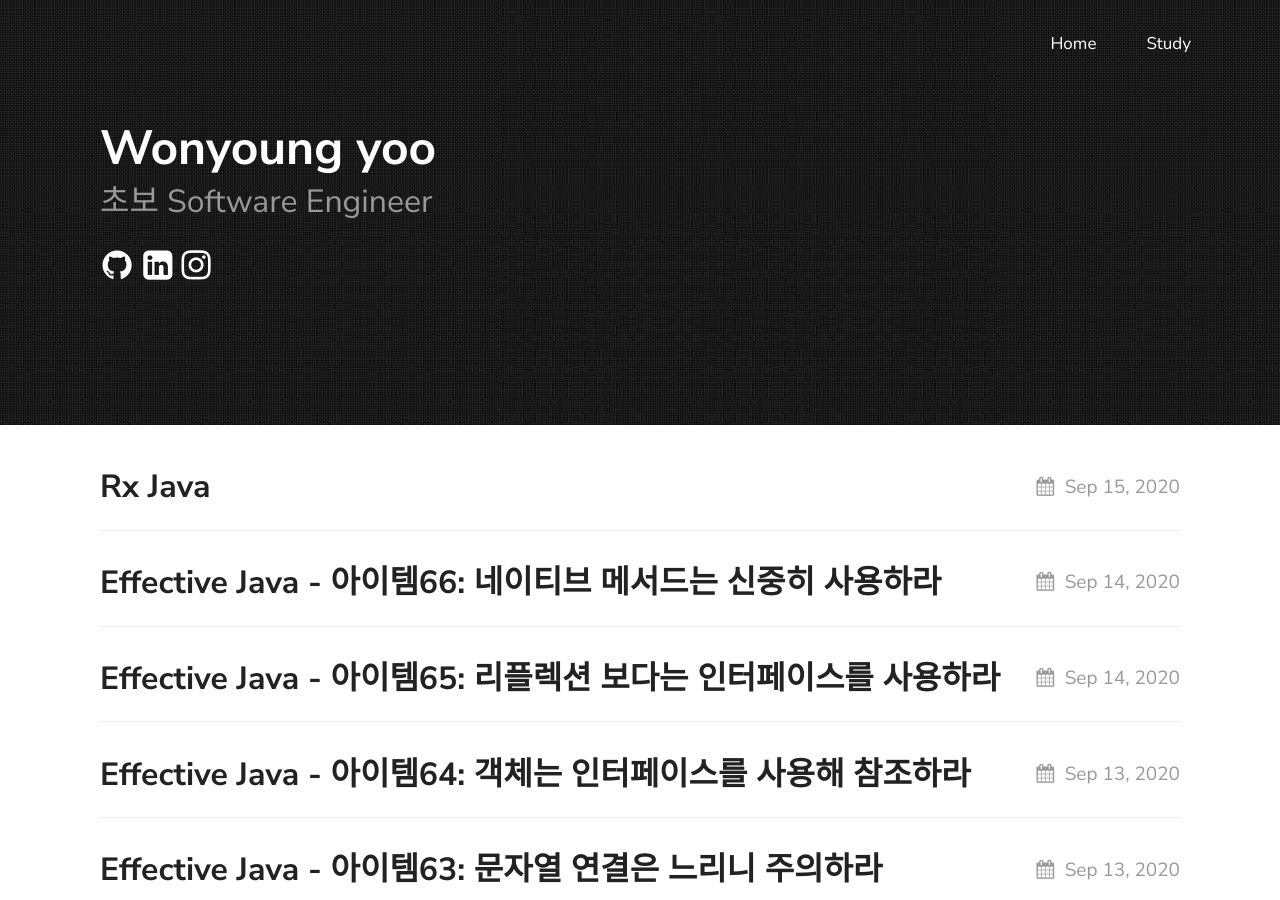
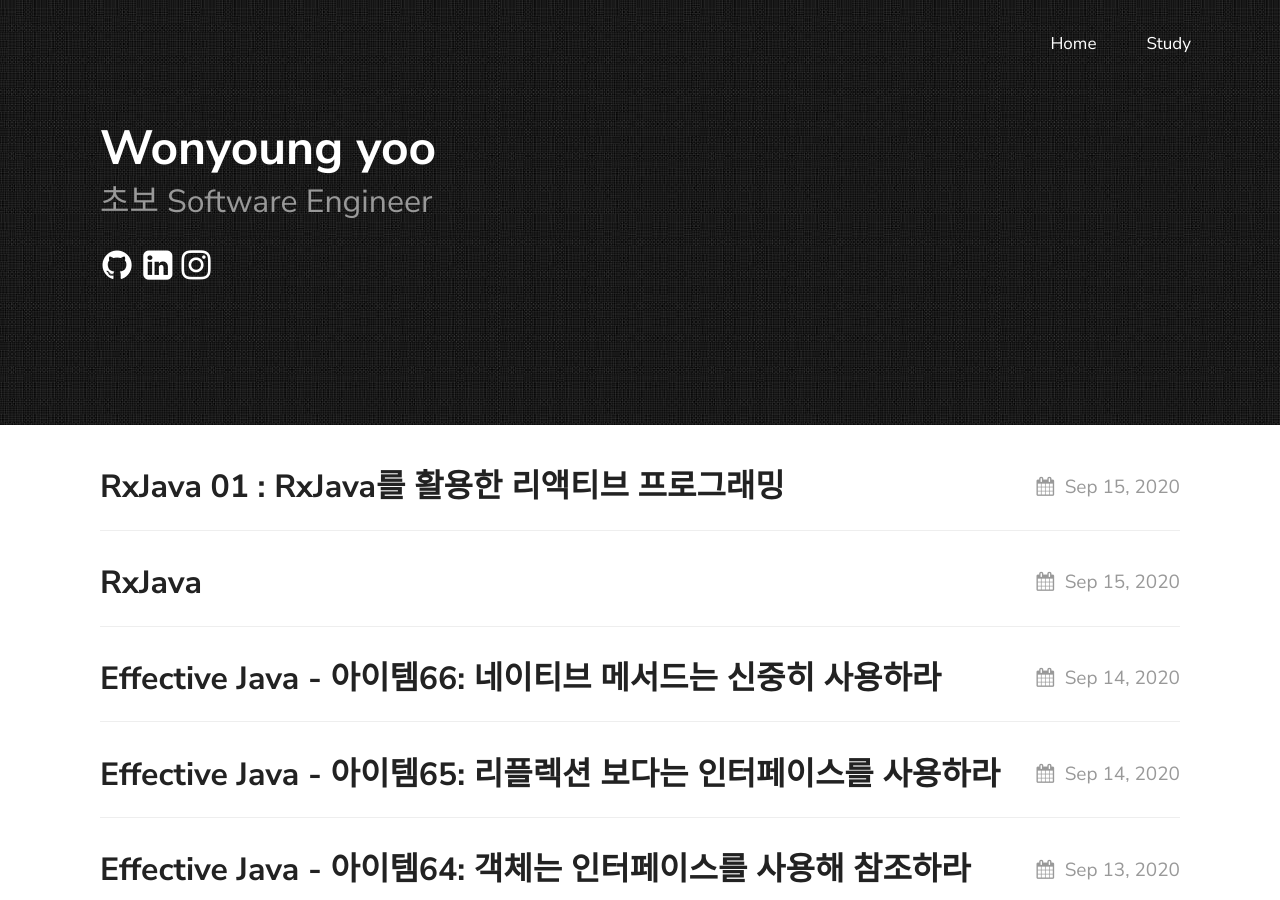
Before and after one commit to yoowonyoung/yoowonyoung.github.io, a Jekyll site: the page built from index.md, in a window 1280 px wide and 900 px high. Built offline with Jekyll 4.4.1, drawn with Linux system fonts in a browser that asks for light colours; some of the changed lines change nothing that is shown.

Commit message:
rx java 1

````diff
--- /dev/null
+++ b/_posts/2020-09-15-Rx-Java-01.md
@@ -0,0 +1,126 @@
+---
+layout: post
+title: "RxJava 01 : RxJava를 활용한 리액티브 프로그래밍"
+description: RxJava 1장 - RxJava를 활용한 리액티브 프로그래밍
+date: 2020-09-15 22:07:00 +09:00
+categories: RxJava Study
+---
+
+# 1장 - RxJava를 활용한 리액티브 프로그래밍
+
+- RxJava는 자바와 안드로이드를 위한 리액티브 프로그래밍 구현체로써, 함수형 프로그래밍의 영향을 받았다. 따라서 함수 구성을 선호하며 전역 상태나 부수 효과를 피하고, 비동기나 이벤트 기반 프로그램을 작성할떄 스트림 방식으로 생각한다
+- RxJava는 생산자/소비자 콜백을 사용한 옵저버 패턴을 시작으로 구성과 변환, 스케줄링, 쓰로틀링, 오류처리, 생명주기를 관리 할 수 있는 수많은 연산자를 제공한다
+- RxJava는 안드로이드 기기뿐만 아니라 서버까지 활용되는 오픈소스 라이브러리로, 이번장에서는 RxJava가 무엇이며 어떻게 작용하는지에 대한 개요를 설명한다
+
+
+## 리액티브 프로그래밍과 RxJava
+
+- 리액티브 프로그래밍이란 데이터나 이벤트 변화의 반응에 초점을 맞춘 프로그래밍을 뜻하는 일반적인 용어이다
+- 이를 명령형으로 처리할 수도 있고, 종종 그렇게 하기도 하는데, 리액티브 프로그래밍을 명령형으로 처리하는 방식중 하나가 콜백이다
+- 리액티브 함수형 프로그래밍이란 프로그래밍에 대한 하나의 접근방식, 즉 명령형 시스템상의 추상화이다. 이를 사용하면 비동기 방식이나 이벤트 기반 요구사항을 구현할떄 컴퓨터 처럼 생각하지 않아도 되며, 상태들의 복잡한 상호작용을 명령형으로 정의하지 않아도 된다
+- 리액티브 함수형 프로그래밍을 통해 동시성과 병렬성은 해결할 수 있다. 조금 풀어 말하면 리액티브나 비동기 요구사항을 명령형으로 만들었을때 나타나는 결과물인 콜백 지옥문제를 해결하는 것이다
+- RxJava를 사용한 리액티브 프로그래밍은, 함수형 프로그래밍의 영향을 바탕으로 리액티브 명령형 방식의 전형적인 위험 요소를 회피하기 위한 선언적 접근을 사용한다
+
+## 언제 리액티브 프로그래밍이 필요한가
+
+- 마우스 움직임이나 클릭, 키보드 타이핑, GPS신호, 자이로스코프 신호, 터치 이벤트등을 처리할때
+- (요청이 시작되고 일정 시간이 지난 후 응답 여부에 따라 다른 작업이 진행되는) 본질적으로 비동기성을 띠는 디스크나 네트워크등 지연 바인딩 I/O 이벤트 응답
+- 서버의 시스템, 이벤트나 앞서 나온 사용자 이벤트, 하드웨어 신호, 각종 아날로그 센서의 이벤트 트리거링등 통제가 불가능한 애플리케이션에서 발생하는 이벤트나 데이터를 다룰때
+
+## RxJava는 어떻게 동작하는가
+
+- RxJava의 핵심은 데이터나 이벤트 스트림을 나타내는 Observable타입이며, 밀어내기(reactive)방식을 지향하지만 끌어오기(interactive)방식도 가능하다
+- 즉시 동작하지 않고, 지연 실행되며, 비동기와 동기 방식 모두를 사용 가능하고, 시간에 따라 0, 1, 다수 혹은 무한개를 아우르는 이벤트를 다룰 수 있다
+
+### 밀어내기와 끌어오기
+
+- RxJava가 리액티브이기 위한 핵심은 밀어내기 지원 여부인데, Observable과 이와 관련한 Observer타입 시그니처는 이벤트 밀어내기(push)를 지원한다
+- 또한 Observable 타입은 비동기 시스템의 흐름 제어나 배압(backpressure)에 대한 접근방식으로서 비동기 피드백 채널도 지원한다
+- 밀어내기를 통한 이벤트 수신을 지원하기 위해서는 Observable/Observer쌍을 구독으로 연결한다. Observable은 데이터스트림을 나타내며, Observer를 써서 구독 할 수 있다
+
+```java
+interface Observable<T> {
+    Subscription subscribe(Observer s)
+}
+```
+
+- Observer는 구독을 통해 3가지 유형의 이벤트를 받는다
+    * onNext를 통한 데이터
+    * onError를 통한 오류
+    * onCompleted를 통함 스트림 완료 통보
+
+```java
+interface Observer<T> {
+    void onNext(T t)
+    void onError(Throwable t)
+    void onCompleted()
+}
+```
+
+- onNext는 전혀 호출되지 않거나, 한번에서 어려번 혹은 무한히 호출 될 수 있다
+- onError와 onCompleted는 종료이벤트로, 둘중 하나만 단 한번 호출된다. 종료 이벤트가 호출되면 Observable 스트림은 끝나고 더이상 이벤트를 보낼 수 없으며, 무한스트림이고 실패하지 않는다면 onError나 onCompleted에서 종료 이벤트가 발생하지 않는다
+- 대화형 끌어오기를 지원하는 Producer 타입 시그니처가 있는데, 이는 Subscriber라 부르는 조금더 발전된 Observer와 함꼐 사용한다
+
+```java
+interface Producer {
+    void request(long n)
+}
+
+interface Subscriber<T> implements Observer<T>, Subscription {
+    void onNext(T t)
+    void onError(Throwable t)
+    void onCompleted()
+    ...
+    void unsubscribe()
+    void setProducer(Producer p)
+}
+```
+
+- unsubscribe 함수는 Subscription 인터페이스의 일부분으로 Observeable 스트림 구독을 끊을떄 사용한다
+- setProducer 함수와 Producer 타입은 흐름 제어시 생산자와 소비자간의 양방향 소통 채널을 구성할 때 사용한다
+
+### 비동기와 동기
+
+- 일반적으로 Observable은 비동기 방식으로 동작하지만 반드시 그럴 필요는 없다
+- Observable은 동기 방식으로도 사용이 가능하고 사실 기본값은 동기 방식이다. 명시적 요청이 없다면 RxJava는 동시성 처리를 하지 않는다
+- 동기 방식의 Observable을 구동하면 모든 데이터를 구독자 스레드에서 방출하고 (유한하다면)종료한다
+- 블로킹 네트워크 I/O를 사용하는 Observable은 구독 스레드를 동기적으로 블로킹하며, 네트워크 I/O의 블로킹이 해제되었을때 onNext를 실행하여 방출한다
+
+```java
+Observable.create(s -> {
+    s.onNext("Hello world");
+    s.onCompleted();
+}).subscribe(hello -> System.out.println(hello));
+```
+
+- 위의 예제는 동기방식으로 Observable을 동기화된 블로킹 I/O 방식으로 사용하는 좋지 않은 예이다. 하지만 떄론 이와 같이 메모리 캐시에서 동기적으로 값을 가져와 즉시 반환하는 방식이 타당할때도 있다. 동시성이 필요하지 않은경우가 그렇다
+- Observable 이벤트 생성의 중요한 기준은 블로킹/논블로킹 여부이지 동기/비동기 여부가 아니다
+- RxJava의 Observable은 의도적으로 동기/비동기를 구분하지 않으며, 동시성 여부 뿐만 아니라 어디에서 비롯되었는지도 따지지 않는다. 이는 의도적으로 설계한 동작으로서 무엇이 최선일이 Observable에서 선택한다
+- 이러한 형태는 동시성이 스레드풀 뿐만 아니라 다양한곳에서 발생할 수 있다는 것에 비롯된다
+- 데이터 소스가 어떤 이벤트 루프에 존재하며 이비 비동기 방식으로 동작하고 있다면, RxJava에는 더이상 스케줄링으로 인한 오버헤드를 추가하거나 특정 스케줄링을 구현을 강제하면 안될것이다
+- 동시성은 스레드풀이나 이벤트 루프, 엑터등 다양한 곳에서 발생 할 수 있다
+- RxJava는 비동기성의 출처에 무관심하다
+- 동기방식을 사용하는데에는 2가지 이유가 있다
+- 메모리 내부 데이터
+    * 메모리 캐새에 있는 데이터를 비동기로 처리하기 위해 스케줄링 비용을 소모하는것은 좋은 생각이 아니다
+    * 이때 Observable은 단순히 동기 방식으로 값을 가져와 구독 스레드에 값을 방출한다
+
+- 동기 방식 계산
+    * 동기 방식을 유지하는 일반적인 이유는 스트림 조합과 연산자를 통한 변환 때문이다
+    * RxJava는 데이터를 조작하거나 결합하고 변환하기 위한 map, filter, take, flatMap, groupBy같은 연산자로 구성된 방대한 API들이 있는데, 이들 연산자들의 대부분은 동기방식이며 onNext안에 이벤트가 지나가는동안에는 동기 방식으로 계산한다
+    * 또한 이중 몇몇 연산자들은 성능상의 이유로 동기방식을 취한다
+
+
+### 동시성과 병렬성
+
+- 단일 Observable스트림은 동시성이나 병렬성 둘다 허용하지 않는다. 대신 여러 비동기 Observable의 조합을 통해 이를 수행한다
+- 병렬성이란 동시에 수행하는 작업들을 뜻하며, 보통은 서로 다른 CPU나 기기상에서 처리한다
+- 동시성은 여러 작업들을 합성하거나 번갈아 가며 수행한다는뜻이다
+- 하나의 CPU가 여러 작업들을 처리한다면 동시 실행은 맞지만 시분할 이므로 병렬 실행은 아니다
+- 병렬실행은 정의대로 동시 수행을 의미하지만, 동시성이 병렬성을 만족할 필요는 없다. 실제로 멀티스레딩이 동시성을 뜩하기는 해도, 병렬성은 이 스레드들이 정확히 같은 시간에 서로 다른 CPU에서 스케줄링되어 수행될 때에만 발생한다
+- 따라서 동시성과 동시실행을 이야기 할때 병렬성은 동시성의 특별한 형태임을 기억해야 한다
+- RxJava의 Observable의 규약에 의하면 onNext, onCompleted, onError 이벤트는 동시에 방출되지 않는다. 다른말로 하면 하나의 Observable 스트림은 항상 직렬화되어 스레드에 안전해야 한다. 방출이 동시적이지 않는한, 개별 이벤트들을 서로 다른 스레드에서 방출 할 수있다
+- onNext를 동시에 호출할수 없게 만든 이유는 이와 같다
+    * onNext는 사람이 쓰기 위해 만들었기 때문이다. 동시성 처리는 어려운 작업이므로, 만일 onNext를 동시에 호출할 수 있게 해준다면 궂이 필요 없는 경우에도 모든 Observer에 동시 호출에 대한 방어 코드를 추가해야 한다
+    * 몇몇 연산자는 동시 방출이 불가능하기 때문이다. 매우 흔하면서 중요한 동작인 scan이나 reduce가 그렇다
+    * 대부분의 데이터가 순차적으로 도달하더라도 모든 옵저버와 연산자가 스레드로부터 안전하게 보호되야 하기 때문에, 성능이 동기화 오버헤드에 영향을 받아 직렬 스트림에서는 성능을 위한 부가 작업이 불필요하단 결론에 이르기 떄문이다
--- a/_posts/2020-09-15-Rx-Java.md
+++ b/_posts/2020-09-15-Rx-Java.md
@@ -1,12 +1,13 @@
 ---
 layout: post
-title: "Rx Java"
-description: Effective Java 공부 모음
+title: "RxJava"
+description: RxJava 공부 모음
 date: 2020-09-15 22:03:00 +09:00
 categories: RxJava Study
 permalink: '/RxJava'
 ---
 
 # Rx Java Posts
+- [RxJava - 1장 : RxJava를 활용한 리액티브 프로그래밍](https://yoowonyoung.github.io/posts/Rx-Java-01/)
 
 # Reference
````
